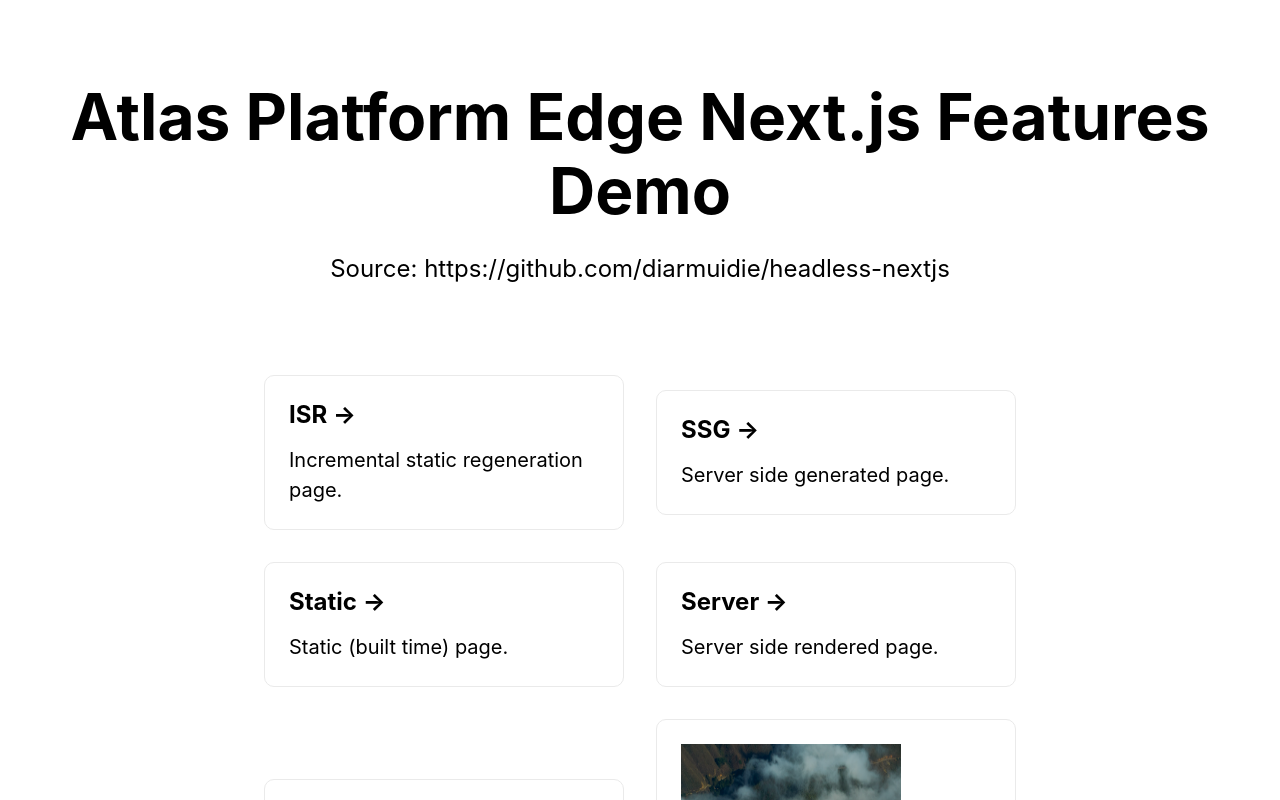
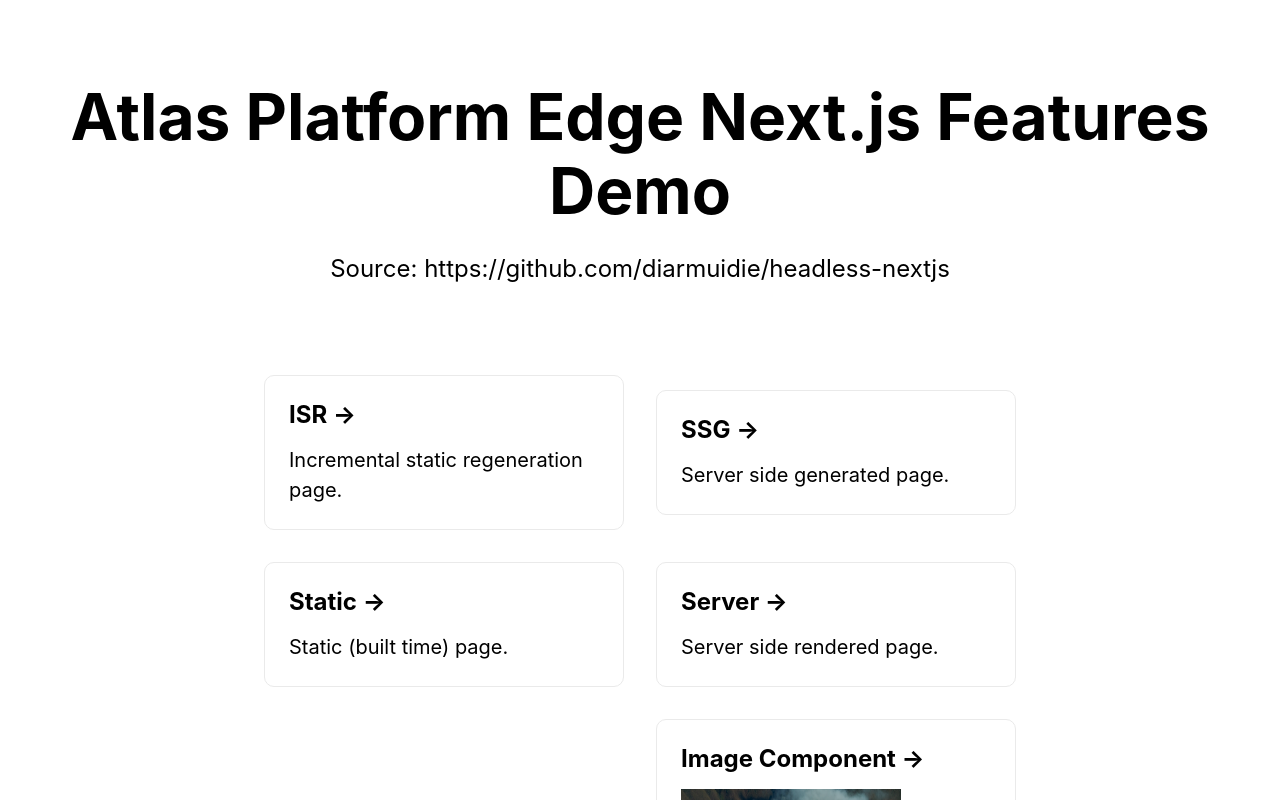
Before and after one commit to tgrzesik/headless-nextjs, a Next.js app: page / in a window 1280 px wide. Shown: the top 800 px of the page. Built offline with nearby package versions, Linux system fonts and the light colour scheme.

Commit message:
update title

```diff
--- a/pages/index.js
+++ b/pages/index.js
@@ -56,6 +56,7 @@
           </a>
 
           <div className="card">
+            <h3>Image Component &rarr;</h3>
             <a href="/bridge.png">
               <Image
                 src="/bridge.png"
```
